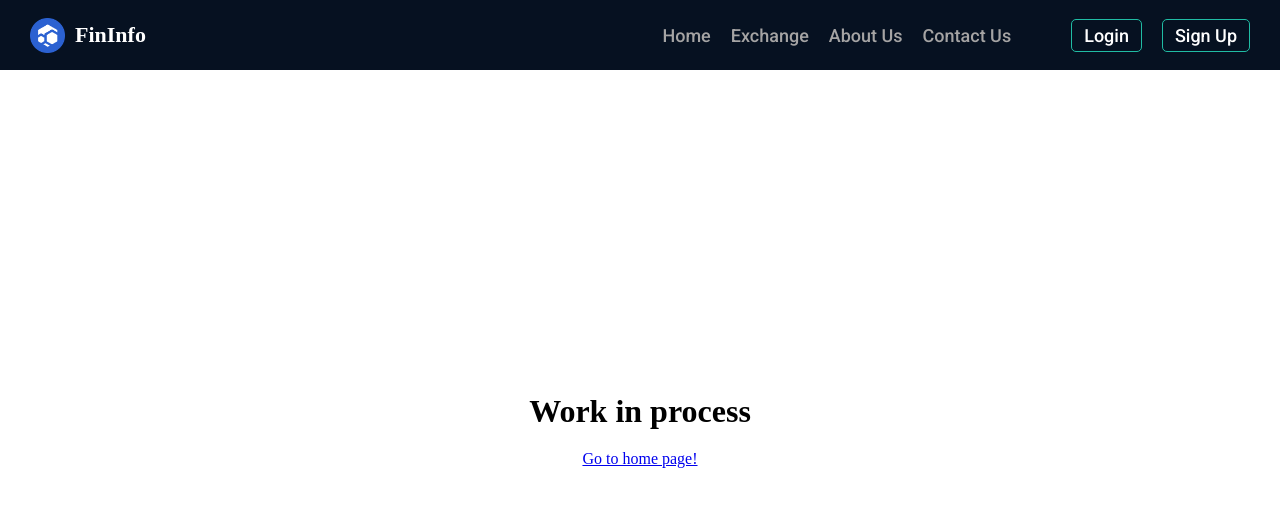
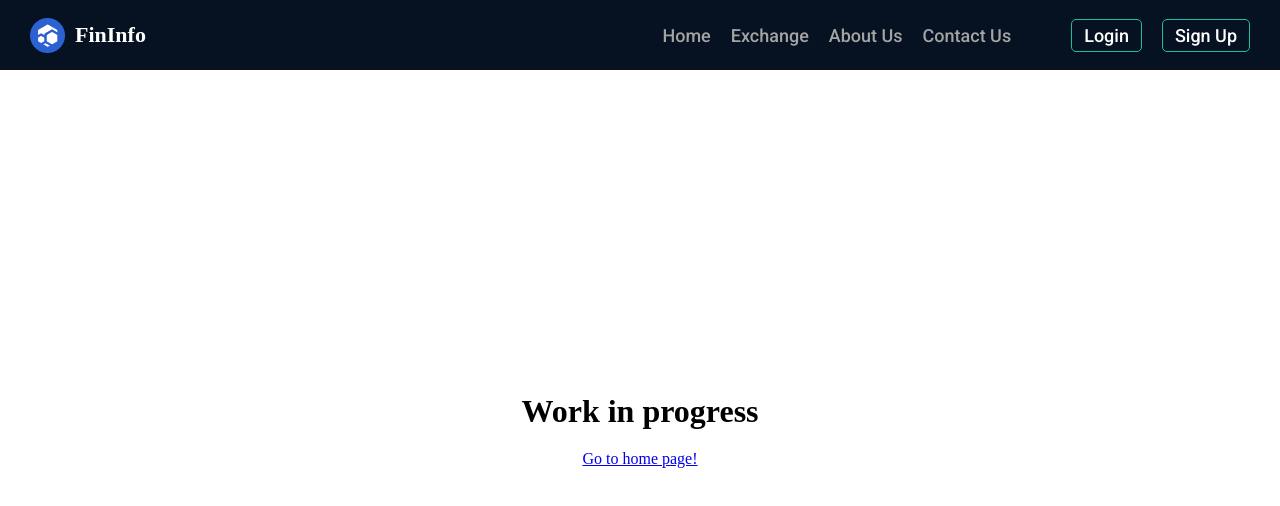
Before and after one commit to mHasan1037/stock-app, a React (Create React App) app: page /exchange in a window 1280 px wide. Shown: the top 506 px of the page. Built offline with nearby package versions, Linux system fonts and the light colour scheme.

Commit message:
changed some text

```diff
--- a/src/pages/exchange/Exchange.js
+++ b/src/pages/exchange/Exchange.js
@@ -28,7 +28,7 @@ const Exchange = () => {
             gap: '20px',
           }}
         >
-          <h3>Work in process</h3>
+          <h3>Work in progress</h3>
           <h2>You will see all the data of <span style={{color: 'green', fontSize: '2.5rem'}}>{`{ ${ticketData} }`}</span> on this page very soon</h2>
           <a href='#' onClick={()=> navigate('/')}>Go to home page</a>
       </div>
@@ -47,7 +47,7 @@ const Exchange = () => {
           gap: '20px',
         }}
       >
-         <h1>Work in process</h1>
+         <h1>Work in progress</h1>
          <Link to='/'>Go to home page!</Link>
       </div>
     )
```
